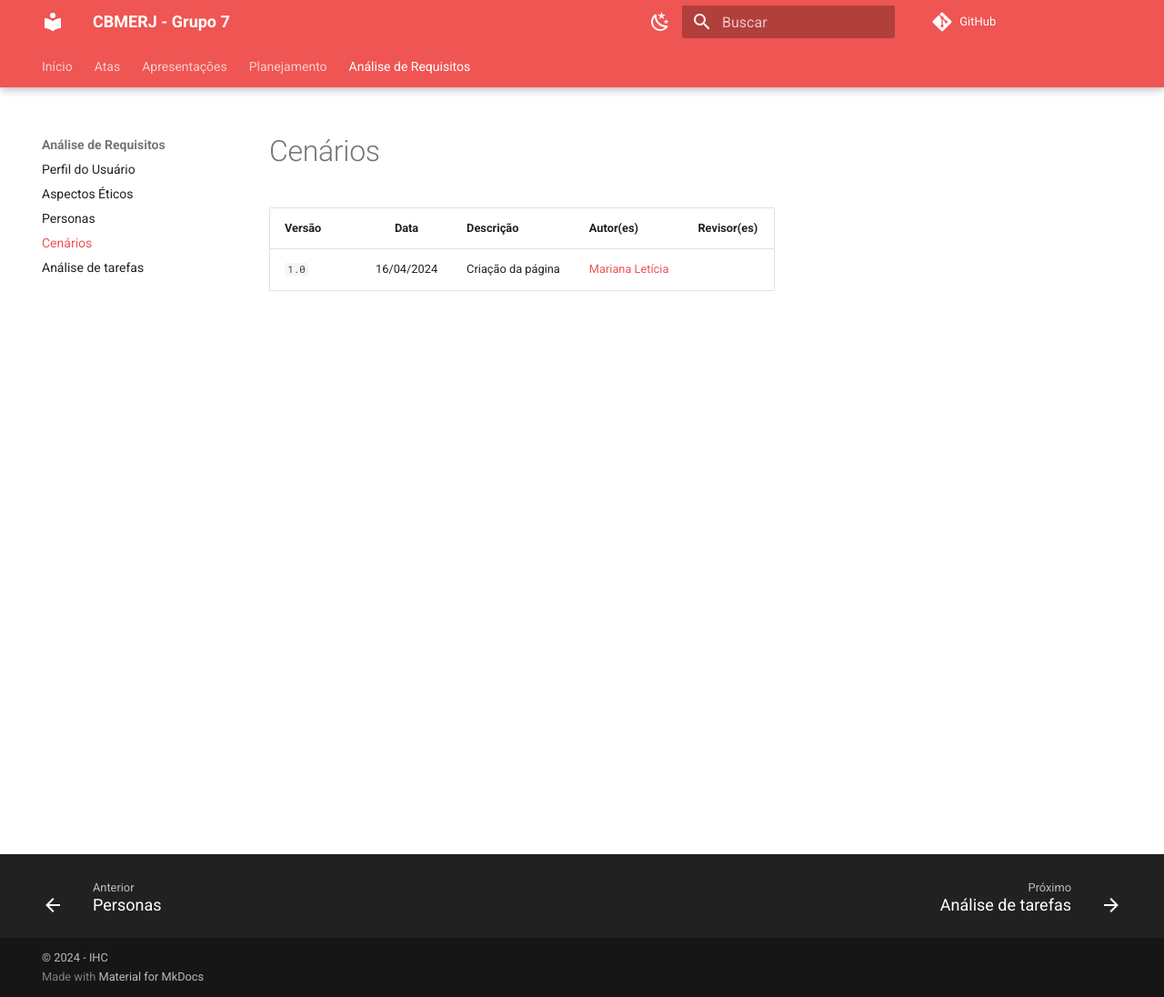
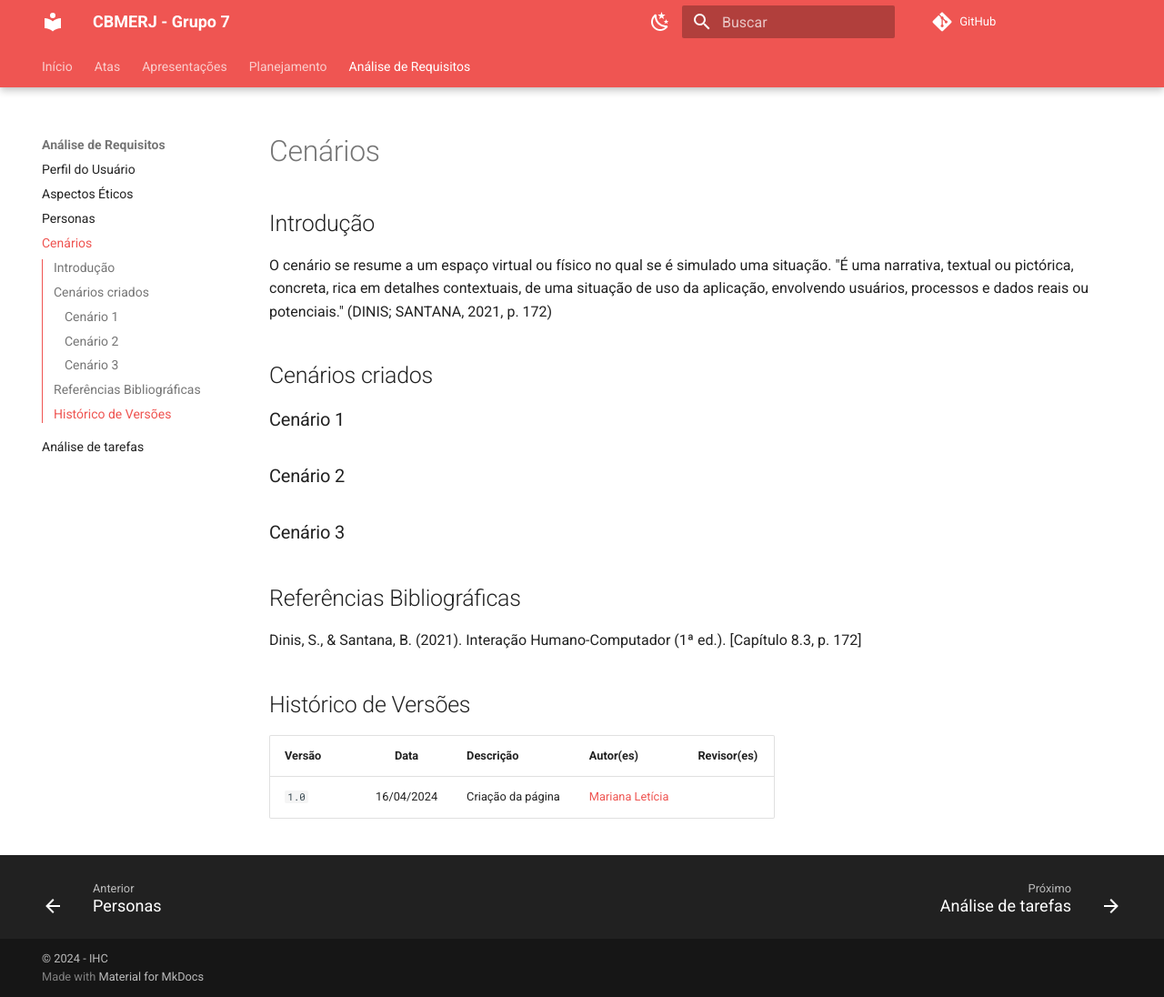
Before and after one commit to Interacao-Humano-Computador/2024.1-CBMERJ, an MkDocs documentation site: the page built from docs/analise_requisitos/cenarios.md, in a window 1280 px wide and 1096 px high. Shown: the whole window at 91% size. Built offline with MkDocs 1.6.1 and Material for MkDocs 9.7.7, drawn with Linux system fonts in a browser that asks for light colours; comment, search, counter and statistics services are not loaded.

Commit message:
adicionando info em cenários

```diff
--- a/docs/analise_requisitos/cenarios.md
+++ b/docs/analise_requisitos/cenarios.md
@@ -1,3 +1,23 @@
+## Introdução
+
+<p>O cenário se resume a um espaço virtual ou físico no qual se é simulado uma situação.  "É uma narrativa, textual ou pictórica, concreta, rica em detalhes
+contextuais, de uma situação de uso da aplicação, envolvendo usuários, processos e dados reais ou potenciais." (DINIS; SANTANA, 2021, p. 172)</p>
+
+## Cenários criados
+
+### Cenário 1
+
+### Cenário 2
+
+### Cenário 3
+
+
+## Referências Bibliográficas
+
+<p>Dinis, S., & Santana, B. (2021). Interação Humano-Computador (1ª ed.). [Capítulo 8.3, p. 172]</p>
+
+## Histórico de Versões
+
 | Versão |    Data    | Descrição                                 | Autor(es)                                       | Revisor(es)                                    |
 | ------ | :--------: | ----------------------------------------- | ----------------------------------------------- | ---------------------------------------------- |
 | `1.0`   | 16/04/2024 | Criação da página                         | [Mariana Letícia](https://github.com/Marianannn) |          |
```
Also changed, not shown: docs/analise_requisitos/analise_tarefas.md (+2 -0 lines), docs/analise_requisitos/aspectos_eticos.md (+2 -0 lines), docs/analise_requisitos/perfil_usuario.md (+2 -0 lines), docs/analise_requisitos/personas.md (+2 -0 lines).
